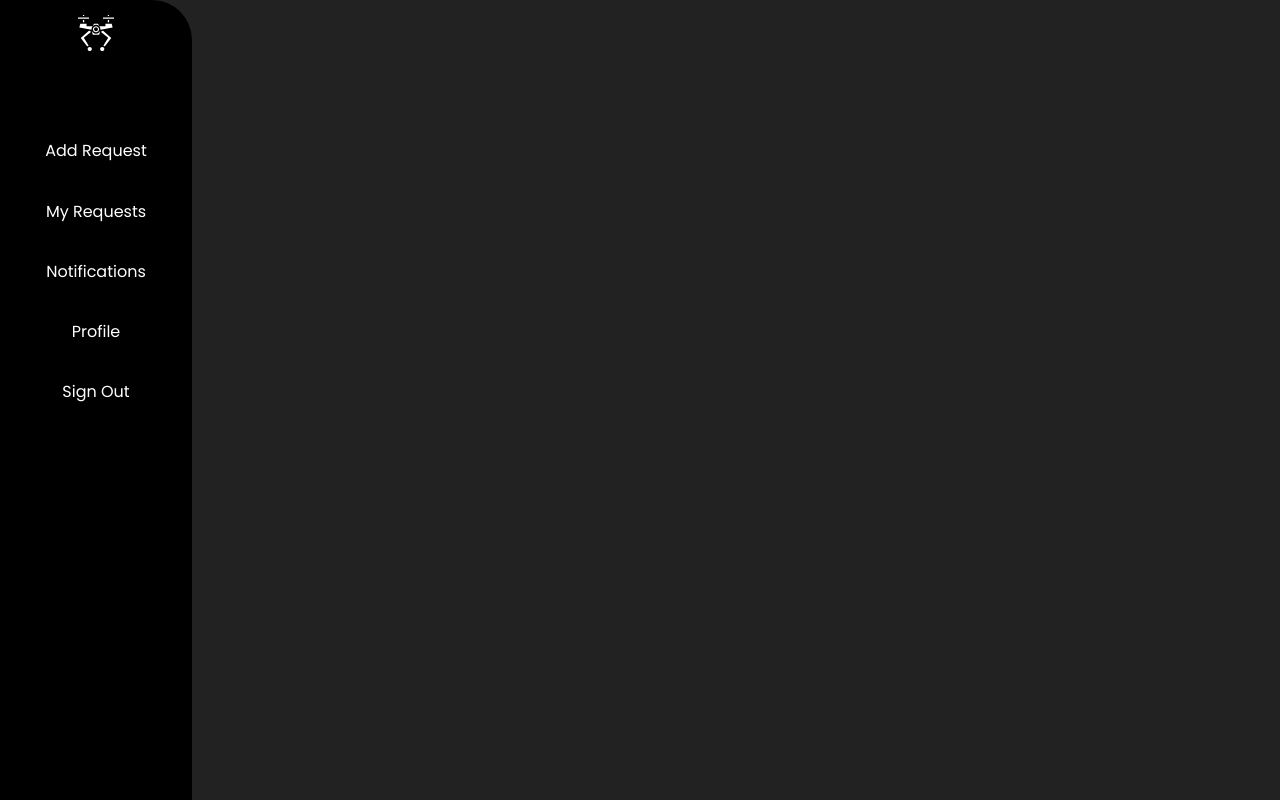
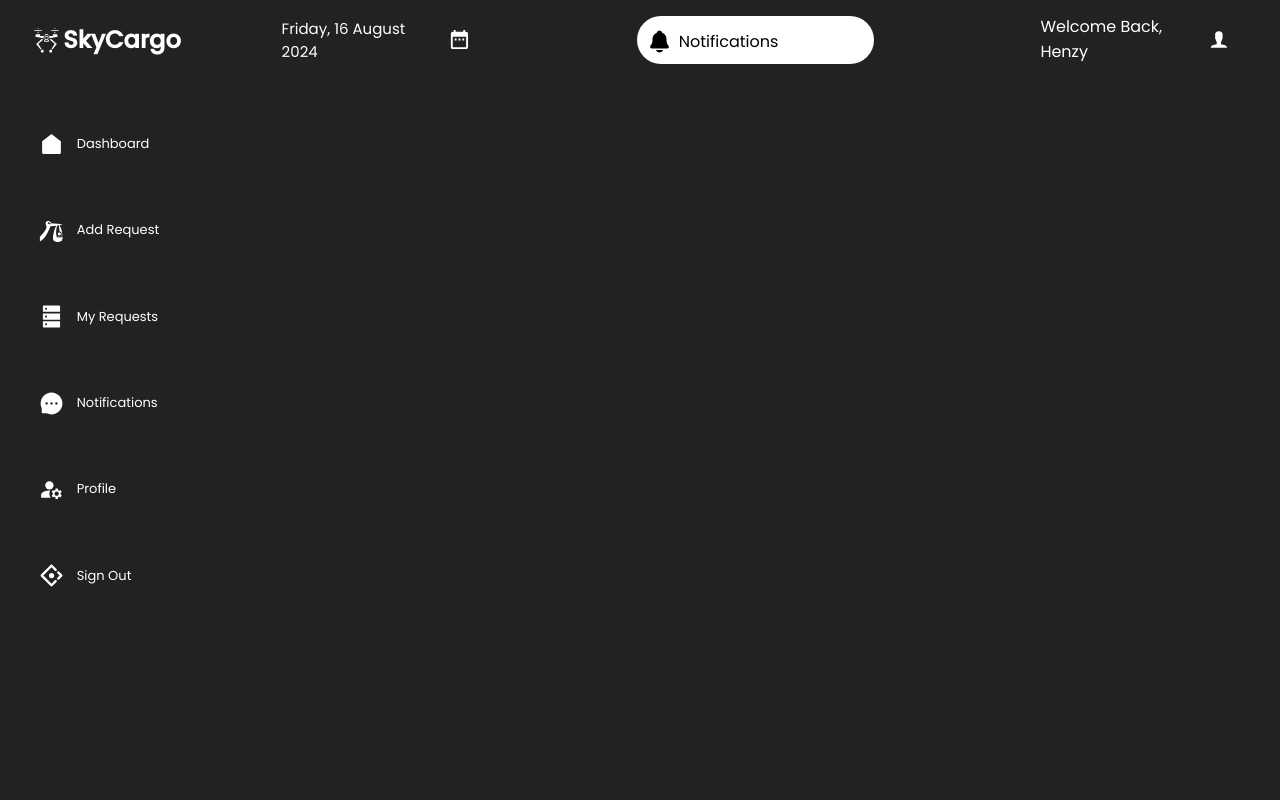
Before and after one commit to kingsleyhenz/EVTOL-FRONT, a React (Create React App) app: page /user-dash in a window 1280 px wide. Built offline with nearby package versions, Linux system fonts and the light colour scheme.

Commit message:
User Sidebar redo

```diff
--- a/src/Component/userSideBar.js
+++ b/src/Component/userSideBar.js
@@ -2,20 +2,45 @@ import React from "react";
 import { NavLink } from "react-router-dom";
 import "../Stylesheet/User/user-bar.css";
 import { GiDeliveryDrone } from "react-icons/gi";
-
+import { GiStorkDelivery } from "react-icons/gi";
+import { AiFillDatabase } from "react-icons/ai";
+import { AiFillMessage } from "react-icons/ai";
+import { MdManageAccounts } from "react-icons/md";
+import { AiOutlineAntDesign } from "react-icons/ai";
+import { RiHomeFill } from "react-icons/ri";
 const UserSide = () => {
   return (
     <>
       <div className="user-bar">
         <div className="user-bar-head">
           <GiDeliveryDrone id="user-head-i" />
+          <h2>SkyCargo</h2>
         </div>
         <div className="user-opts">
-          <NavLink to="/" id="user-links">Add Request</NavLink>
-          <NavLink to="/" id="user-links">My Requests</NavLink>
-          <NavLink to="/" id="user-links">Notifications</NavLink>
-          <NavLink to="/" id="user-links">Profile</NavLink>
-          <NavLink to="/" id="user-links">Sign Out</NavLink>
+         <NavLink to="/" id="user-links">
+            <RiHomeFill id="user-i"/>
+            <p>Dashboard</p>
+          </NavLink>
+          <NavLink to="/user-dash" id="user-links">
+            <GiStorkDelivery id="user-i"/>
+            <p>Add Request</p>
+            </NavLink>
+          <NavLink to="/" id="user-links">
+            <AiFillDatabase id="user-i"/>
+            <p>My Requests</p>
+          </NavLink>
+          <NavLink to="/" id="user-links">
+            <AiFillMessage id="user-i" />
+            <p>Notifications</p>
+          </NavLink>
+          <NavLink to="/" id="user-links">
+            <MdManageAccounts id="user-i"/>
+             <p>Profile</p>
+          </NavLink>
+          <NavLink to="/" id="user-links">
+            <AiOutlineAntDesign id="user-i"/>
+            <p>Sign Out</p>
+          </NavLink>
         </div>
       </div>
     </>
--- a/src/Page/User/login.js
+++ b/src/Page/User/login.js
@@ -24,7 +24,7 @@ const Login =()=>{
                 toast.success("Login Successful👋");
                 localStorage.setItem("auth_token", response.data.token);
                 localStorage.setItem("role", response.data.role)
-                navigate('/');
+                navigate('/user-dash');
             } else {
                 toast.error(response.data.message);
             }
--- a/src/Page/User/user-dash-home.js
+++ b/src/Page/User/user-dash-home.js
@@ -1,12 +1,35 @@
 import React from "react";
 import '../../Stylesheet/User/user-dash-home.css'
 import UserSide from './../../Component/userSideBar';
+import { IoNotifications } from "react-icons/io5";
+import { MdDateRange } from "react-icons/md";
+import { IoIosPerson } from "react-icons/io";
+import { NavLink } from 'react-router-dom';
 
 const UserHome=()=>{
     return(
         <>
             <div className="user-wrap">
                 <UserSide/>
+                <div className="main-user-content">
+                    <div className="main-dash-head">
+                        <div className="dash-date">
+                            <p>Friday, 16 August 2024</p>
+                            <MdDateRange id="dash-date-i"/>
+                        </div>
+                        <div className="dash-notif">
+                            <NavLink to='/' id="not-link">
+                                <IoNotifications id="dash-head-i"/>
+                                <p>Notifications</p>
+                            </NavLink>
+                        </div>
+                        <div className="dash-user">
+                            <p>Welcome Back, Henzy</p>
+                            <IoIosPerson id="dash-date-i"/>
+                        </div>
+                    </div>
+
+                </div>
             </div>
         </>
     )
--- a/src/Stylesheet/User/user-bar.css
+++ b/src/Stylesheet/User/user-bar.css
@@ -1,33 +1,55 @@
 .user-bar{
-    width: 15%;
+    width: 17%;
     height: 100%;
-    background-color: black;
-    border-top-right-radius: 40px;
+    background-color: rgb(34, 34, 34);
+    /* border-top-right-radius: 40px; */
     display: flex;
     flex-direction: column;
     align-items: center;
-    padding-top: 1%;
-    gap: 10%;
+    gap: 5%;
+}
+.user-bar-head{
+    width: 100%;
+    height: 10%;
+    /* background-color: springgreen; */
+    display: flex;
+    padding-left: 15%;
+    gap: 2%;
+    align-items: center;
+    color: white;
 }
 #user-head-i{
     color: white;
-    font-size: 40px;
+    font-size: 27px;
 }
 .user-opts{
-    width: 70%;
-    height: 45%;
+    width: 80%;
+    height: 60%;
     /* background-color: palegreen; */
     display: flex;
     flex-direction: column;
     align-items: center;
-    gap: 10%;
+    gap: 8%;
     color: white;
 }
 #user-links{
     color: white;
     text-decoration: none;
+    width: 100%;
+    height: 25%;
+    display: flex;
+    align-items: center;
+    padding-left: 10%;
+    border-radius: 8px;
+    gap: 8%;
+}
+#user-links > p{
+    font-size: 13px;
 }
 #user-links:hover{
-    background-color: transparent;
-    color: orangered;
+    background-color: orangered;
+    color: black;
 }
+#user-i{
+    font-size: 25px;
+}
--- a/src/Stylesheet/User/user-dash-home.css
+++ b/src/Stylesheet/User/user-dash-home.css
@@ -1,6 +1,79 @@
 .user-wrap{
     width: 100%;
     height: 100vh;
+    display: flex;
+    justify-content: space-between;
     background-color: rgb(34, 34, 34);
+}
+.main-user-content{
+    width: 78%;
+    height: 100%;
+    /* background-color: gray; */
     display: flex;
+    flex-direction: column;
+    /* padding-top: 1%; */
 }
+
+.main-dash-head{
+    width: 95%;
+    height: 10%;
+    /* background-color: springgreen; */
+    display: flex;
+    align-items: center;
+    justify-content: space-between;
+    color: white;
+}
+
+#dash-head-i{
+    font-size: 25px;
+    margin-top: 1%;
+}
+.dash-date{
+    width: 20%;
+    height: 100%;
+    /* background-color: aqua; */
+    display: flex;
+    align-items: center;
+    gap: 2%;
+}
+.dash-date > p{
+    font-size: 15px;
+}
+.dash-user{
+    width: 20%;
+    height: 100%;
+    /* background-color: aqua; */
+    display: flex;
+    align-items: center;
+    gap: 2%;
+}
+.dash-notif{
+    width: 25%;
+    height: 100%;
+    /* background-color: aqua; */
+    display: flex;
+    align-items: center;
+}
+#dash-date-i{
+    font-size: 23px;
+    margin-bottom: 1px;
+}
+
+#not-link{
+    width: 100%;
+    height: 60%;
+    background-color:white;
+    border-radius: 40px;
+    padding: 0px 10px;
+    display: flex;
+    color: black;
+    align-items: center;
+    text-decoration: none;
+    gap: 3%;
+}
+#not-link > p{
+    margin-top: 5px;
+}
+#not-link:hover{
+    color: orangered;
+}
```
Also changed, not shown: src/Component/requestModal.js (added).
